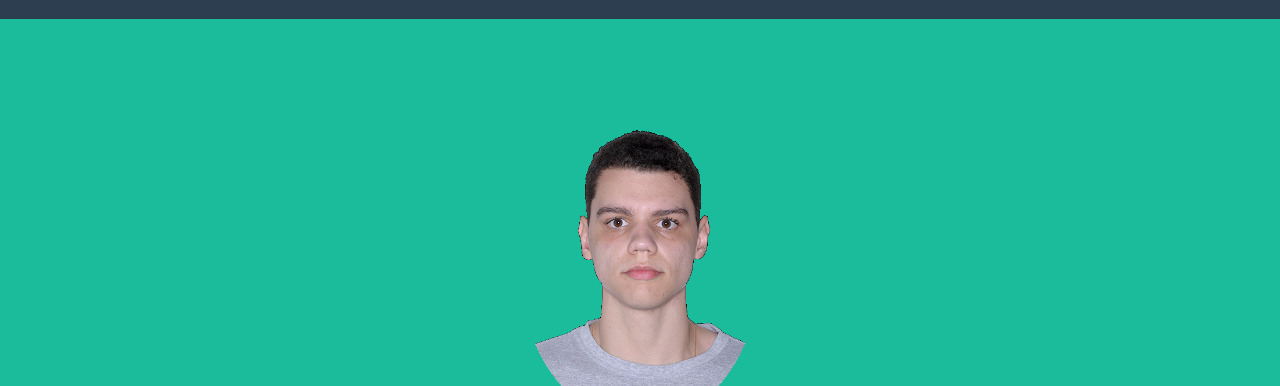
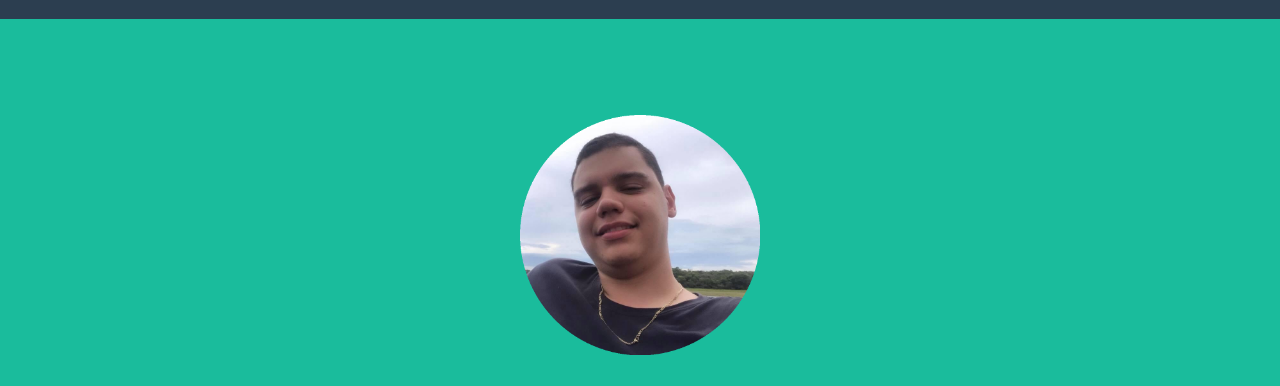
Before and after one commit to MatheusSoares/portfolio, a plain HTML site: page index.html in a window 1280 px wide. Shown: the part 85-471 px from the top of the page. Drawn offline with nearby package versions, Linux system fonts and the light colour scheme.

Commit message:
Update index.html

```diff
--- a/index.html
+++ b/index.html
@@ -41,7 +41,7 @@
     <header class="masthead bg-primary text-white text-center">
         <div class="container d-flex align-items-center flex-column">
             <!-- Masthead Avatar Image-->
-            <img class="masthead-avatar mb-5" src="assets/img/perfil_o.png" alt="..." />
+            <img class="masthead-avatar mb-5" src="assets/img/perfil.png" alt="..." />
             <!-- Masthead Heading-->
             <h1 class="masthead-heading text-uppercase mb-0">Matheus Henrique Soares</h1>
             <!-- Icon Divider-->
```
